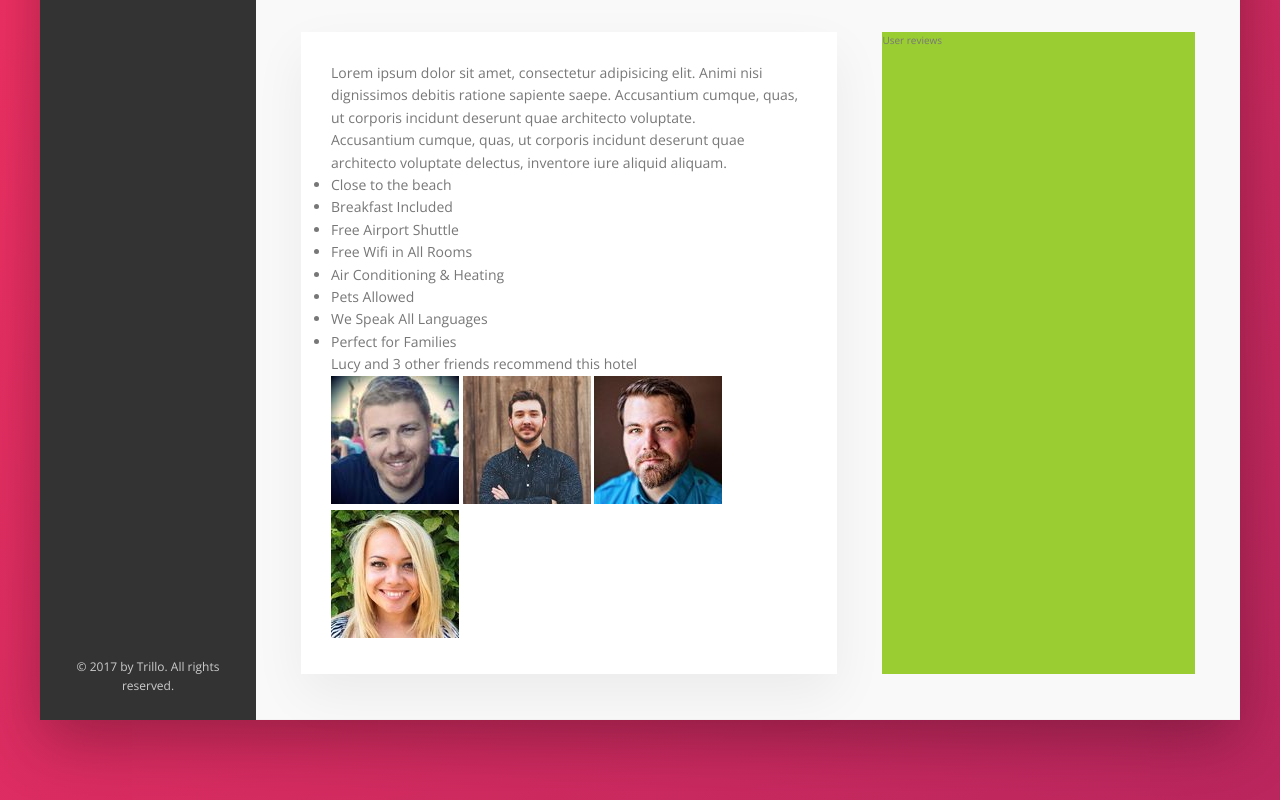
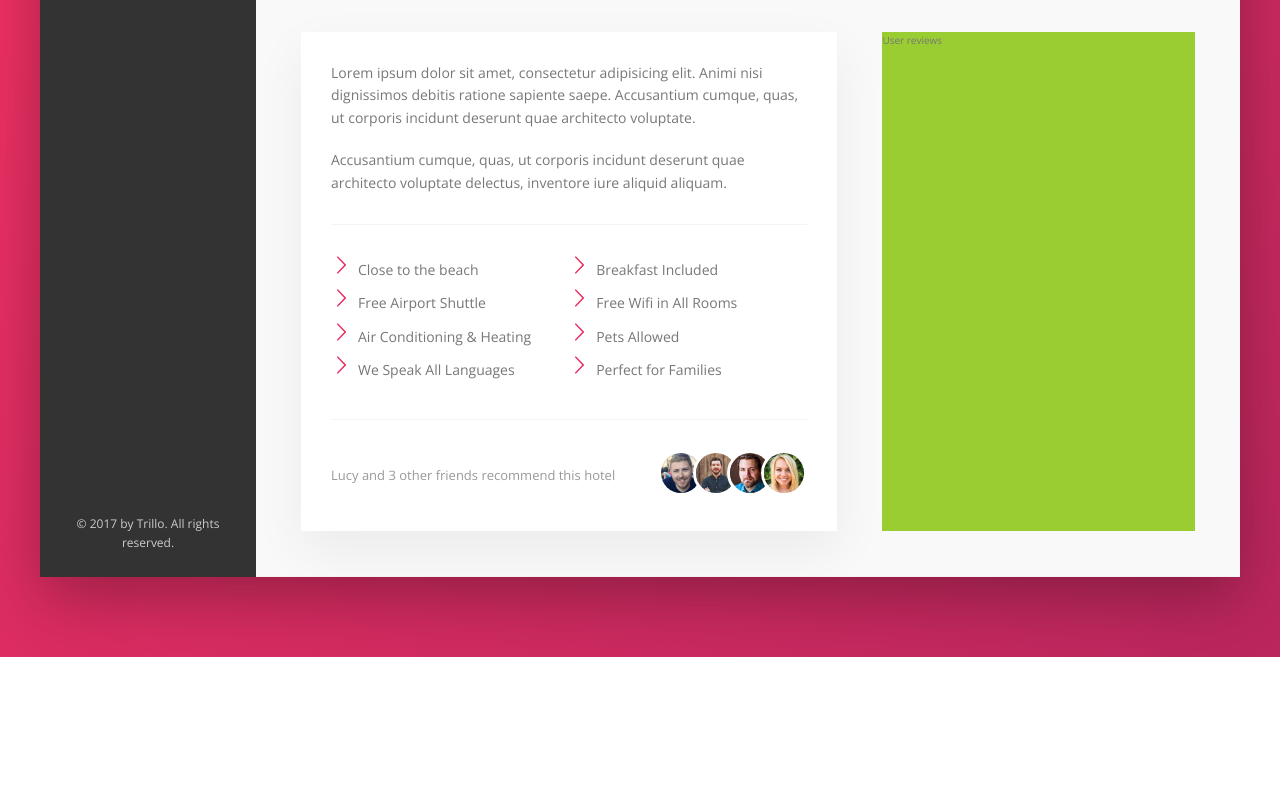
Before and after one commit to chriswhunter89/trillo, a website: page index.html in a window 1280 px wide. Shown: the part 615-1415 px from the top of the page. After the commit the page ends 1272 px from the top, so only its background shows below. Drawn offline with nearby package versions, Linux system fonts and the light colour scheme.

Commit message:
hotel description completed

```diff
--- a/index.html
+++ b/index.html
@@ -133,15 +133,15 @@
                 Accusantium cumque, quas, ut corporis incidunt deserunt quae architecto voluptate delectus,
                 inventore iure aliquid aliquam.
               </p>
-              <ul clas="list">
-                <li>Close to the beach</li>
-                <li>Breakfast Included</li>
-                <li>Free Airport Shuttle</li>
-                <li>Free Wifi in All Rooms</li>
-                <li>Air Conditioning & Heating</li>
-                <li>Pets Allowed</li>
-                <li>We Speak All Languages</li>
-                <li>Perfect for Families</li>
+              <ul class="list">
+                <li class="list__item">Close to the beach</li>
+                <li class="list__item">Breakfast Included</li>
+                <li class="list__item">Free Airport Shuttle</li>
+                <li class="list__item">Free Wifi in All Rooms</li>
+                <li class="list__item">Air Conditioning & Heating</li>
+                <li class="list__item">Pets Allowed</li>
+                <li class="list__item">We Speak All Languages</li>
+                <li class="list__item">Perfect for Families</li>
               </ul>
               <div class="recommend">
                 <p class="recommend__count">Lucy and 3 other friends recommend this hotel</p>
--- a/sass/_components.scss
+++ b/sass/_components.scss
@@ -298,3 +298,68 @@
     box-shadow: none;
   }
 }
+
+////////////////////////////
+//PARAGRAPH
+.paragraph:not(:last-of-type) {
+  margin-bottom: 2rem;
+}
+
+////////////////////////////
+//LIST
+.list {
+  list-style: none;
+  margin: 3rem 0;
+  padding: 3rem 0;
+  border-top: var(--line);
+  border-bottom: var(--line);
+
+  display: flex;
+  flex-wrap: wrap;
+
+  &__item {
+    flex: 0 0 50%;
+    margin-bottom: 0.7rem;
+  }
+
+  &__item::before {
+    content: "";
+    display: inline-block;
+    width: 2rem;
+    height: 2rem;
+    margin-right: 0.7rem;
+
+    // using mask for list arrow icons (pretty stupid)
+    background-color: var(--color-primary);
+    -webkit-mask-image: url(../img/chevron-thin-right.svg);
+    -webkit-mask-size: cover;
+  }
+}
+
+////////////////////////////
+//RECOMMEND
+.recommend {
+  font-size: 1.3rem;
+  color: var(--color-grey-dark-3);
+  display: flex;
+  align-items: center;
+  justify-content: space-between;
+
+  &__photo {
+    box-sizing: content-box;
+    height: 4rem;
+    width: 4rem;
+    border-radius: 50%;
+    border: 3px solid #fff;
+
+    &:not(:last-child) {
+      margin-right: -1.5rem;
+    }
+  }
+
+  &__count {
+  }
+
+  &__friends {
+  }
+}
```
Also changed, not shown: css/style.css, 1 other file.
